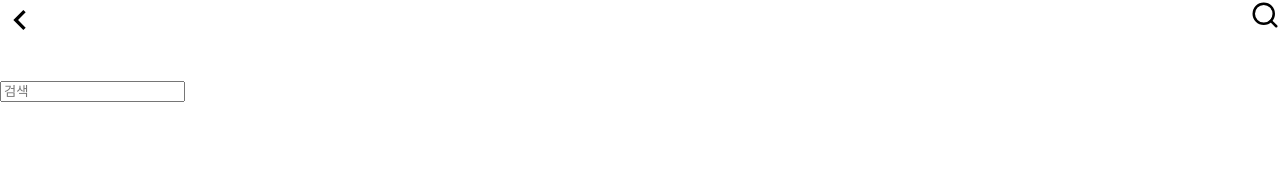
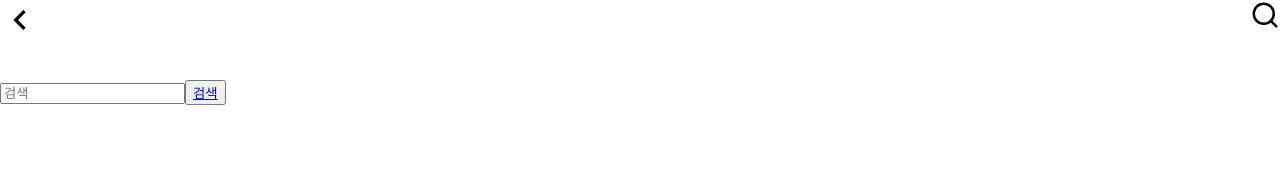
Before and after one commit to Drunken-Developers/Alcohol-react-js, a React (Create React App) app: page /search in a window 1280 px wide. Shown: the top 170 px of the page. Built offline with nearby package versions, Linux system fonts and the light colour scheme.

Commit message:
feat: 검색 기능 추가

```diff
--- /dev/null
+++ b/src/components/common/BoardCardContent.js
@@ -0,0 +1,14 @@
+import { Link } from "react-router-dom";
+
+export default function BoardCardContent(board) {
+    const boardArray = board.state;
+    return(
+        <Link to={`/community-list/${boardArray.id}`} state={boardArray} key={boardArray.id} >
+            <div className={'board_card'}>
+                <h3>{boardArray.title}</h3>
+                <div>{boardArray.content}</div>
+                좋아요 수 : {boardArray.like} 댓글 수 : {boardArray.comment}
+            </div>
+        </Link>
+    )
+}
--- a/src/pages/search/Search.js
+++ b/src/pages/search/Search.js
@@ -1,9 +1,46 @@
+import { useState } from "react";
+import { Link, useNavigate, useParams, useLocation } from "react-router-dom";
+import dummy from "../../../src/db/CommunityList.json"
+import BoardCardContent from "../../components/common/BoardCardContent";
+
 const Search = () => {
+    const [search, inputSearch] = useState("");
+    const [showList, ShowList] = useState(false)
+    const navigate = useNavigate();
+    const onChange = (e) => {
+        inputSearch(e.target.value)
+    }
+    const dummyArray = dummy.board
+    const filtered = dummyArray.filter((itemList) =>
+       itemList.title.replace(" ","").toLocaleLowerCase().includes(search.replace(" ","").toLocaleLowerCase())
+    )
+    console.log(filtered);
+
+    const boardList = (
+        <div>
+            {filtered.map((board)=>(
+                <BoardCardContent state={board} key={board.id} />
+            ))}
+        </div>
+    )
+    function hideList(){
+        inputSearch('')
+        ShowList(false)
+    }
+    const searchResult = () => {
+        ShowList(true)
+    }
+    const goSearch = () => {
+        navigate('/search');
+    };
     return (
         <div>
-            <input placeholder="검색" />
+            <input type="text" value={search} onChange={onChange} placeholder="검색" onClick={hideList} />
+            <button onClick={() => {
+                // goSearch();
+                searchResult();}}><Link to="/search" state={{input:search, list:filtered }} > 검색</Link></button>
+            {showList && boardList}
         </div>
     );
 }
-
 export default Search;
```
Also changed, not shown: src/pages/search/SearchPage.js (added, +7 -0 lines).
